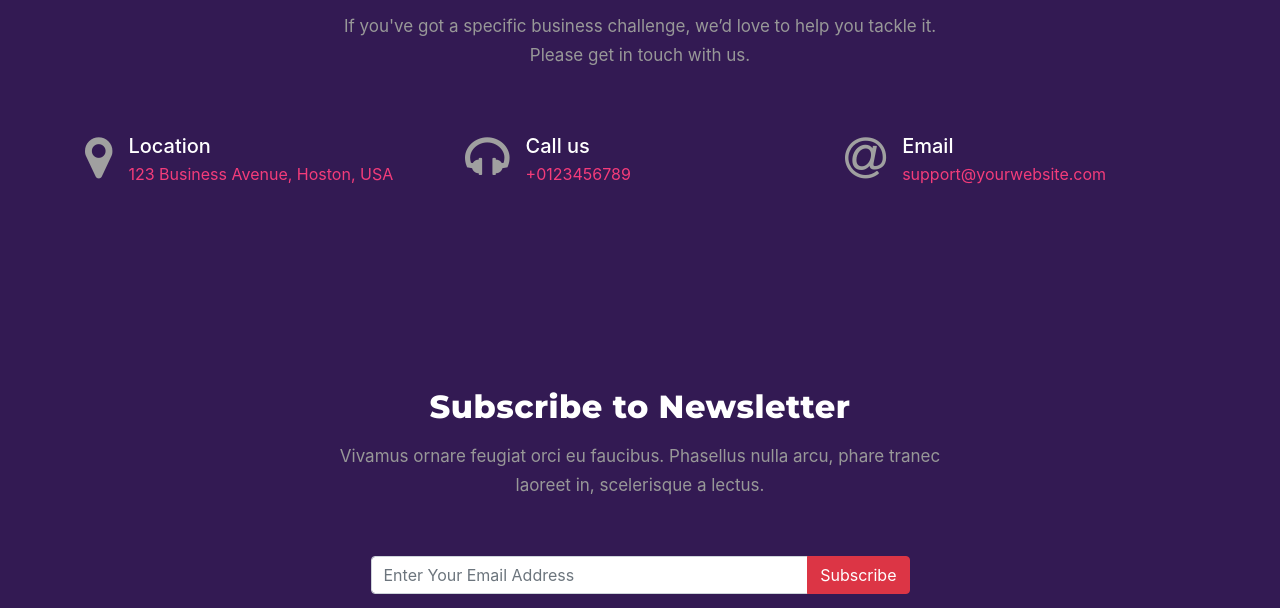
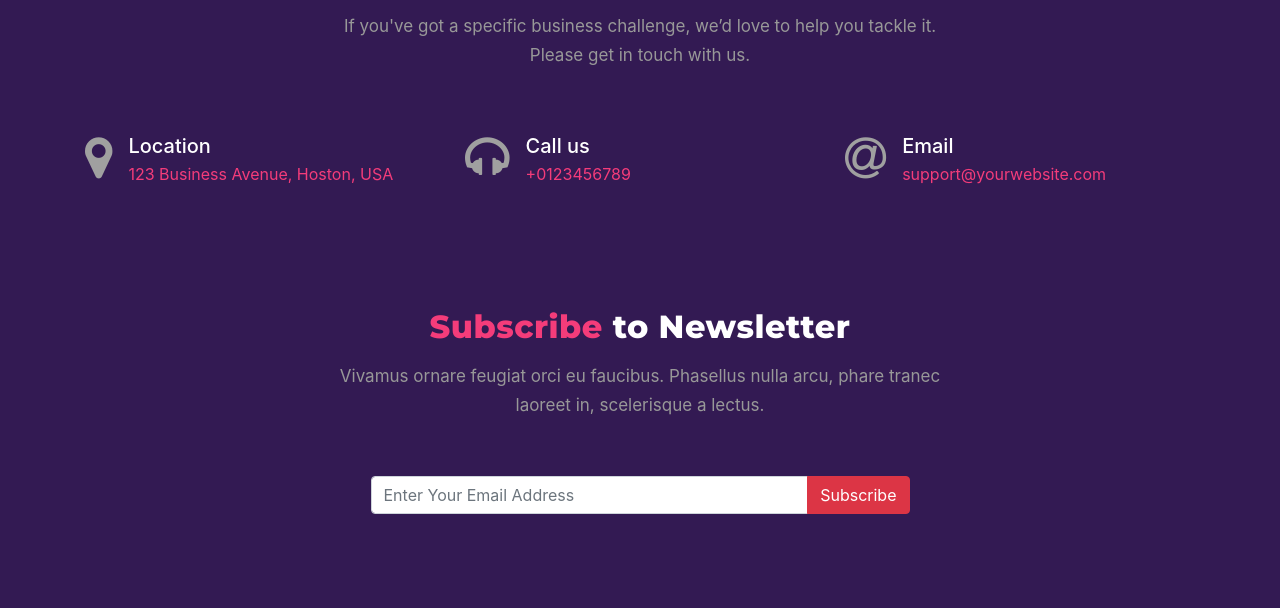
Before and after one commit to khaledmohame/Template, a plain HTML site: page index.html in a window 1280 px wide. Shown: the part 5421-6029 px from the top of the page. Drawn offline with Linux system fonts and the light colour scheme.

Commit message:
Update web.css

```diff
--- a/css/web.css
+++ b/css/web.css
@@ -677,6 +677,19 @@ body{
 .section h2 .below{
     color:#f43c7a;
 }
+.section .need{
+    margin-bottom: 15px;
+    color: #ffffff;
+    margin-top: 0;
+    font-family: 'Montserrat', sans-serif;
+    font-weight: 800;
+    line-height: 1.3;
+    letter-spacing: 0.5px;
+    margin-top: -80px
+}
+.section .need .family{
+    color:#f43c7a;
+}
 .section .text-lg {
     font-size: 17px;
     line-height: 1.7;
```
